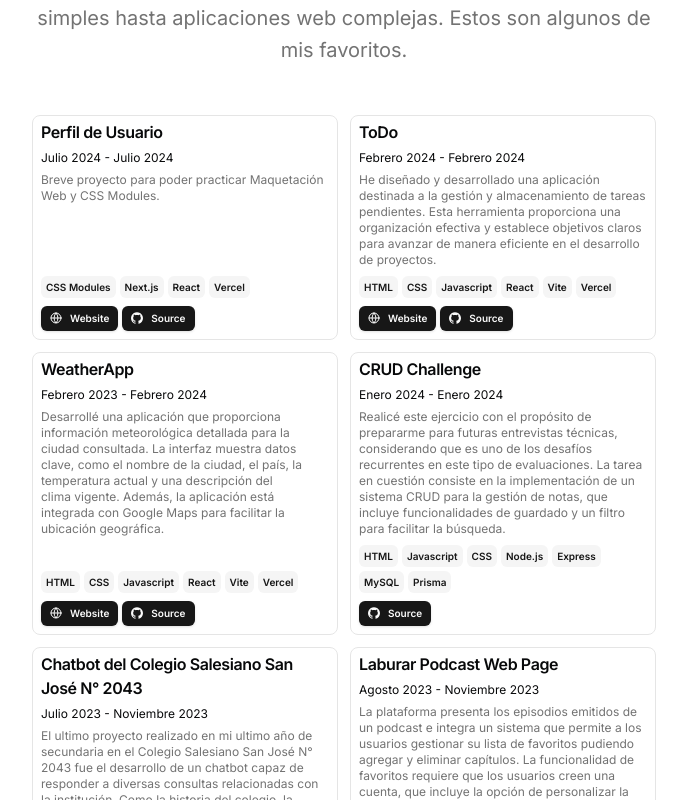
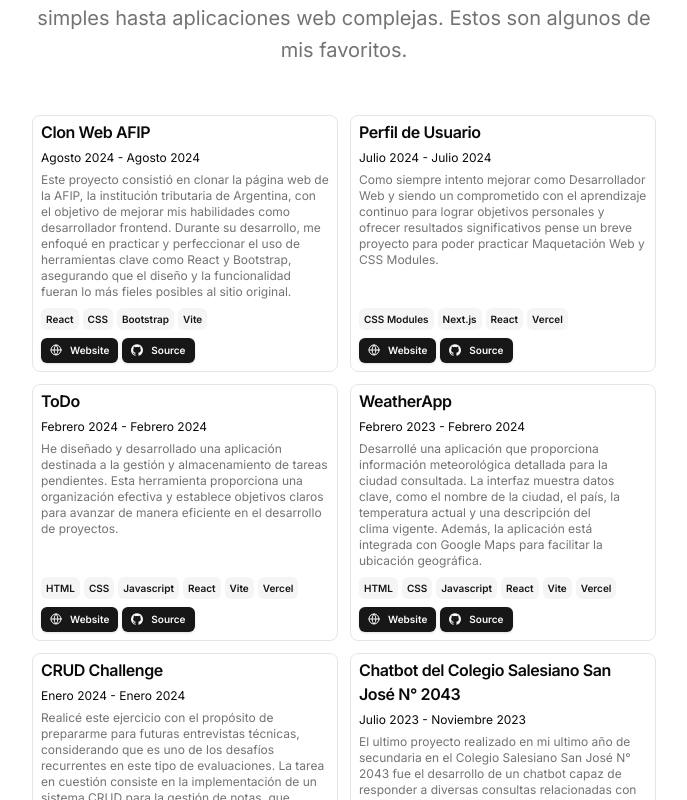
Before and after one commit to Benit0Trdlla/Portfolio, a Next.js app: page / in a window 1280 px wide. Shown: the part 1100-1900 px from the top of the page, without its empty margins (296-983 px from the left). Built offline with nearby package versions, Linux system fonts and the light colour scheme.

Commit message:
[New]: Add new proyect.

```diff
--- a/src/data/resume.tsx
+++ b/src/data/resume.tsx
@@ -89,12 +89,38 @@ export const DATA = {
   ],
   projects: [
     {
+      title: "Clon Web AFIP",
+      href: "https://clon-afip.vercel.app/",
+      dates: "Agosto 2024 - Agosto 2024",
+      active: true,
+      description:
+        "Este proyecto consistió en clonar la página web de la AFIP, la institución tributaria de Argentina, con el objetivo de mejorar mis habilidades como desarrollador frontend. Durante su desarrollo, me enfoqué en practicar y perfeccionar el uso de herramientas clave como React y Bootstrap, asegurando que el diseño y la funcionalidad fueran lo más fieles posibles al sitio original.",
+      technologies: [
+        "React",
+        "CSS",
+        "Bootstrap",
+        "Vite",
+      ],
+      links: [
+        {
+          type: "Website",
+          href: "https://clon-afip.vercel.app/",
+          icon: <Icons.globe className="size-3" />,
+        },
+        {
+          type: "Source",
+          href: "https://github.com/Benit0Trdlla/Clon-AFIP",
+          icon: <Icons.github className="size-3" />,
+        },
+      ],
+    },
+    {
       title: "Perfil de Usuario",
       href: "https://todo-teal-two.vercel.app/",
       dates: "Julio 2024 - Julio 2024",
       active: true,
       description:
-        "Breve proyecto para poder practicar Maquetación Web y CSS Modules.",
+        "Como siempre intento mejorar como Desarrollador Web y siendo un comprometido con el aprendizaje continuo para lograr objetivos personales y ofrecer resultados significativos pense un breve proyecto para poder practicar Maquetación Web y CSS Modules.",
       technologies: [
         "CSS Modules",
         "Next.js",
@@ -113,7 +139,6 @@ export const DATA = {
           icon: <Icons.github className="size-3" />,
         },
       ],
-
     },
     {
       title: "ToDo",
```
